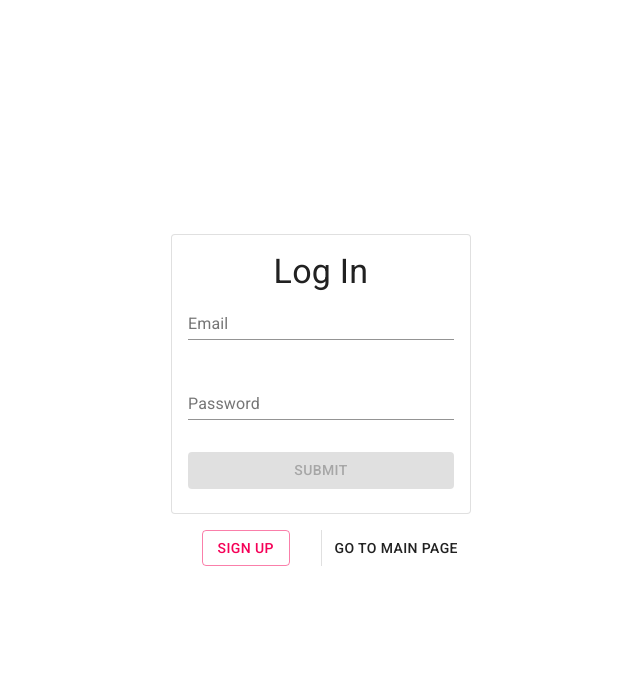
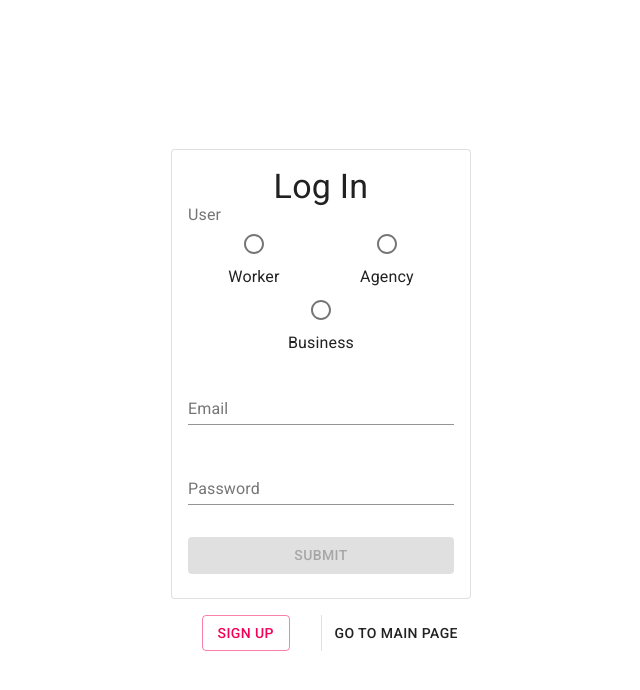
Before and after one commit to tommitah/innoFrontend, a React (Create React App) app: page / in a window 1280 px wide. Shown: the top 690 px of the page, without its empty margins (319-959 px from the left). Built offline with nearby package versions, Linux system fonts and the light colour scheme.

Commit message:
Added radio buttons to LogInForm

```diff
--- a/src/components/FormField.js
+++ b/src/components/FormField.js
@@ -1,7 +1,18 @@
 import React from 'react'
 import { useField } from 'formik'
 import PropTypes from 'prop-types'
-import { TextField, FormControl, InputLabel, Select, FormHelperText, MenuItem } from '@material-ui/core'
+import {
+  TextField,
+  FormControl,
+  InputLabel,
+  Select,
+  FormHelperText,
+  MenuItem,
+  FormLabel,
+  RadioGroup,
+  Radio,
+  FormControlLabel
+} from '@material-ui/core'
 
 export const FormikTextField = ({ label, ...props }) => {
   const [field, meta] = useField(props)
@@ -59,3 +70,42 @@ FormikSelectField.propTypes = {
     label: PropTypes.string
   })).isRequired
 }
+
+export const FormikRadioField = ({ options, label, ...props }) => {
+  const [field, meta] = useField(props)
+  const errorText = meta.touched && meta.error ? meta.error : ''
+
+  return (
+    <FormControl
+      style={{ minHeight: '6.5rem' }}
+      error={!!errorText}>
+      <FormLabel id={props.id || props.name}>{label}</FormLabel>
+      <RadioGroup
+        style={{ display: 'flex', flexFlow: 'row wrap', justifyContent: 'space-around' }}
+        {...field}>
+        {options.map(option => (
+          <FormControlLabel
+            key={option.value}
+            value={option.value}
+            control={<Radio color="primary" />}
+            label={option.label}
+            labelPlacement="bottom"
+          />
+        ))}
+      </RadioGroup>
+      <FormHelperText style={{ minHeight: '19px' }}>{errorText}</FormHelperText>
+    </FormControl>
+  )
+}
+
+FormikRadioField.propTypes = {
+  label: PropTypes.string.isRequired,
+  name: PropTypes.string.isRequired,
+  options: PropTypes.arrayOf(PropTypes.shape({
+    value: PropTypes.oneOfType([
+      PropTypes.string,
+      PropTypes.number
+    ]).isRequired,
+    label: PropTypes.string
+  })).isRequired
+}
--- a/src/components/LandingPage/LogInForm.js
+++ b/src/components/LandingPage/LogInForm.js
@@ -2,11 +2,17 @@ import React from 'react'
 import { Formik, Form } from 'formik'
 import PropTypes from 'prop-types'
 
-import { FormikTextField } from '../FormField'
+import { FormikTextField, FormikRadioField } from '../FormField'
 
 import { Card, CardContent, Typography, Button, Box, CircularProgress } from '@material-ui/core'
 
 const LogInForm = ({ loggingIn, submit }) => {
+  const userOptions = [
+    { value: 'worker', label: 'Worker' },
+    { value: 'agency', label: 'Agency' },
+    { value: 'business', label: 'Business' }
+  ]
+
   return (
     <Card variant="outlined">
       <CardContent>
@@ -14,17 +20,21 @@ const LogInForm = ({ loggingIn, submit }) => {
           Log In
         </Typography>
         <Formik
-          initialValues={{ email: '', password: '' }}
+          initialValues={{ email: '', password: '', user: '' }}
           validate={values => {
             const errors = {}
             const emailRegExp = /^[A-Z0-9._%+-]+@[A-Z0-9.-]+\.[A-Z]{2,}$/i
+            const requiredError = 'Field is required'
             if (!values.email) {
-              errors.email = 'Required'
+              errors.email = requiredError
             } else if (!emailRegExp.test(values.email)) {
               errors.email = 'Invalid email address'
             }
             if (!values.password) {
-              errors.password = 'Required'
+              errors.password = requiredError
+            }
+            if (!values.user) {
+              errors.user = requiredError
             }
             return errors
           }}
@@ -36,6 +46,11 @@ const LogInForm = ({ loggingIn, submit }) => {
               <Box
                 display="flex"
                 flexDirection="column">
+                <FormikRadioField
+                  label="User"
+                  name="user"
+                  options={userOptions}
+                />
                 <FormikTextField
                   label="Email"
                   name="email"
```
Also changed, not shown: 1 other file (tests, documents, lock files or other folders).
